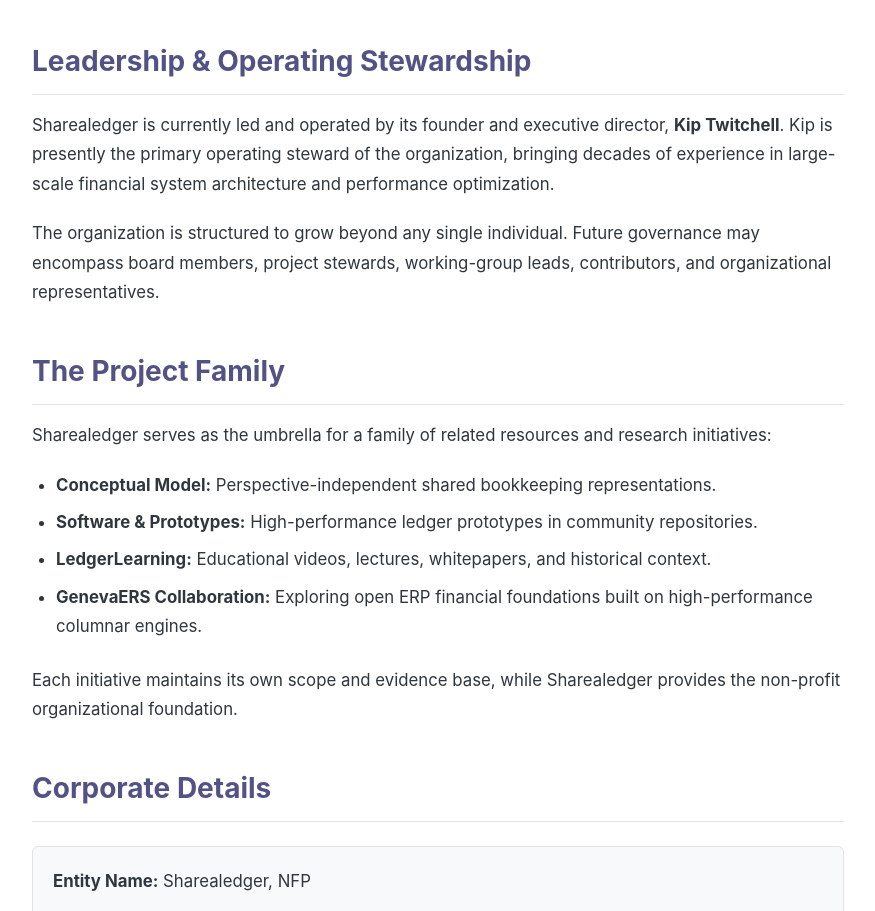
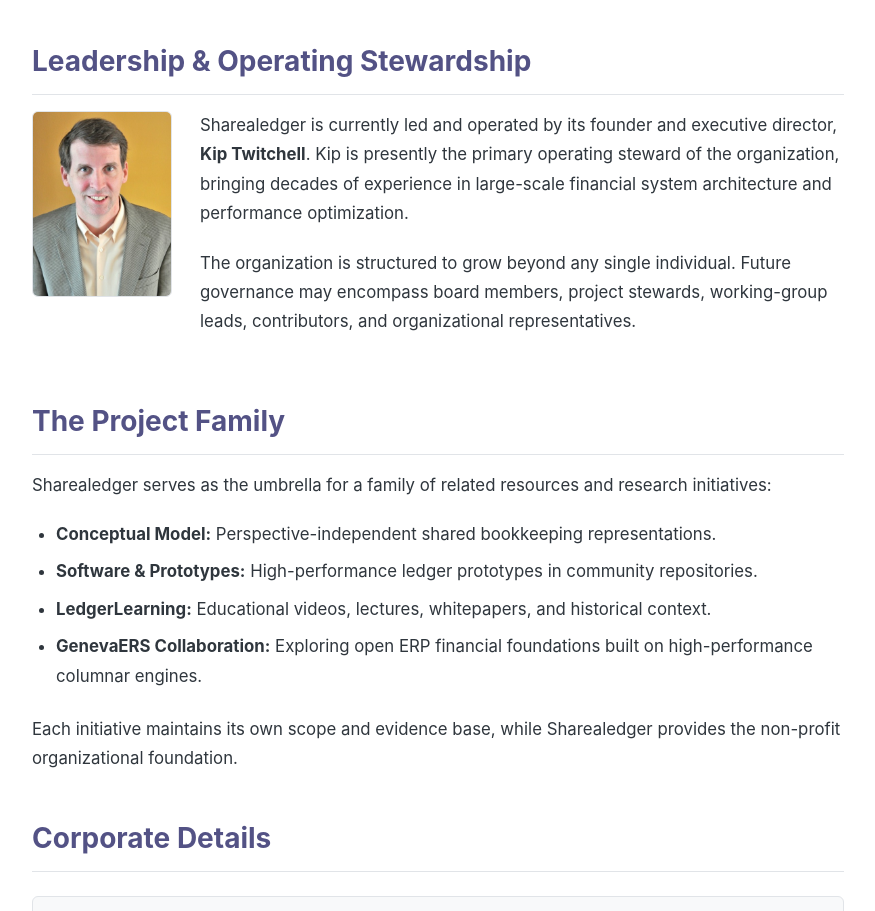
Before and after one commit to sharealedger-org/community, a plain HTML site: page docs/about.html in a window 1280 px wide. Shown: the part 1363-2274 px from the top of the page, without its empty margins (202-1077 px from the left). Drawn offline with Linux system fonts and the light colour scheme.

Commit message:
Add graphics to sharealedger.org: logo, Kip photo, compute-costs diagram
- index.html: Sharealedger logo in hero right column
- about.html: Kip Twitchell photo alongside Leadership section
- reports.html: compute-costs-over-time.png after Bangalore key arguments
- assets/images/: kip-twitchell.jpg, sharealedger-logo.jpg,
  compute-costs-over-time.png, vision-statement.jpg added

```diff
--- a/docs/about.html
+++ b/docs/about.html
@@ -89,12 +89,20 @@
 
     <section>
       <h2>Leadership & Operating Stewardship</h2>
+      <div style="display: grid; grid-template-columns: 140px 1fr; gap: 28px; align-items: start; margin-bottom: 20px;">
+        <div>
+          <img src="assets/images/kip-twitchell.jpg" alt="Kip Twitchell"
+               style="width: 100%; border-radius: 6px; border: 1px solid var(--border-light);">
+        </div>
+        <div>
           <p>
             Sharealedger is currently led and operated by its founder and executive director, <strong>Kip Twitchell</strong>. Kip is presently the primary operating steward of the organization, bringing decades of experience in large-scale financial system architecture and performance optimization.
           </p>
           <p>
             The organization is structured to grow beyond any single individual. Future governance may encompass board members, project stewards, working-group leads, contributors, and organizational representatives.
           </p>
+        </div>
+      </div>
     </section>
 
     <section>
```
Also changed, not shown: docs/index.html (+2 -0 lines), docs/reports.html (+10 -0 lines), docs/assets/images/compute-costs-over-time.png (added), docs/assets/images/kip-twitchell.jpg (added), docs/assets/images/sharealedger-logo.jpg (added), docs/assets/images/vision-statement.jpg (added). Lines whose indentation alone changed are shown as unchanged.
